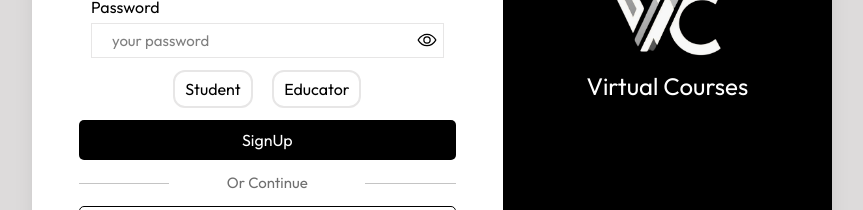
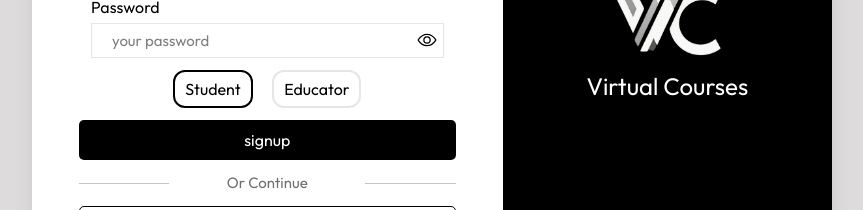
Before and after one commit to anish-kr-sahu/lms_mern, a React (Vite) app in the folder frontend/: page /signup in a window 1280 px wide. Shown: the part 364-574 px from the top of the page, without its empty margins (208-1071 px from the left). Built offline with nearby package versions, Linux system fonts and the light colour scheme.

Commit message:
signup completed

```diff
--- a/frontend/src/App.jsx
+++ b/frontend/src/App.jsx
@@ -4,12 +4,16 @@ import { Routes, Route } from 'react-router-dom'
 import Home from './pages/Home'
 import SignUp from './pages/SignUp'
 import Login from './pages/Login'
+import {ToastContainer} from "react-toastify";
+
+export const serverUrl = "http://localhost:8000"
 
 function App() {
   return (
     <>
+    <ToastContainer/>
       <Routes>
-         <Route path='/home' element={<Home/>} />
+         <Route path='/' element={<Home/>} />
          <Route path='/signup' element={<SignUp/>} />
          <Route path='/login' element={<Login/>} />
       </Routes>
--- a/frontend/src/pages/Login.jsx
+++ b/frontend/src/pages/Login.jsx
@@ -26,7 +26,7 @@ function Login() {
              <IoEye className='absolute w-[20px] h-[20px] cursor-pointer right-[5%] bottom-[4%]' onClick={()=>setShow(prev=>!prev)} /> }
            </div>
            <button className='w-[80%] h-[40px] bg-black text-white cursor-pointer flex items-center justify-center rounded-[5px]'>Login</button>
-           <span className='text-[13px] cursor-pointer text-[#585757]'>Forget password</span>
+           <span className='text-[13px] cursor-pointer text-[#585757]'>Forget your password</span>
            <div className='w-[80%] flex items-center gap-2'>
              <div className='w-[25%] h-[0.5px] bg-[#c4c4c4]'></div>
              <div className='w-[50%] text-[15px] text-[#6f6f6f] flex items-center justify-center'>Or Continue</div>
--- a/frontend/src/pages/SignUp.jsx
+++ b/frontend/src/pages/SignUp.jsx
@@ -4,14 +4,42 @@ import google from "../assets/google.jpg"
 import { IoEyeOutline } from "react-icons/io5";
 import { IoEye } from "react-icons/io5";
 import { useNavigate } from 'react-router-dom';
+import axios from "axios";
+import { serverUrl } from '../App';
+import { toast } from 'react-toastify';
+import {ClipLoader} from "react-spinners";
 
 function SignUp() {
   const [show, setShow] = useState(false);
   // naviagate
   const navigate = useNavigate();
+  // value set
+  const [name, setName] = useState("");
+  const [email, setEmail] = useState("");
+  const [password, setPassword] = useState("");
+  const [role, setRole] = useState("student");
+  const [loading,setLoading] = useState(false);
+
+  // handlesignup function fetch api
+  const handleSignup = async() =>{
+    setLoading(true);
+    try{
+      const result = await axios.post(serverUrl + "/api/auth/signup",{name,email,password,role},
+        {withCredentials:true});
+        console.log(result.data);
+        setLoading(false);
+        navigate('/');
+        toast.done("signup Successfully");
+    }catch(error){
+      console.log(error);
+      setLoading(false);
+      toast.error(error.response.data.msg);
+    }
+  }
+
   return (
     <div className='bg-[#dddbdb] w-[100vw] h-[100vh] flex items-center justify-center'>
-      <form className='w-[90%] md:w-200 h-150 bg-[white] shadow-xl rounded-2xl flex'>
+      <form className='w-[90%] md:w-200 h-150 bg-[white] shadow-xl rounded-2xl flex' onSubmit={(e) =>e.preventDefault()}>
         {/* {left div} */}
         <div className='mid:w-[50%] w-[100%] h-[100%] flex flex-col items-center justify-center gap-3'>
           <div>
@@ -20,19 +48,19 @@ function SignUp() {
           </div>
           <div className='flex flex-col gap-1 w-[80%] items-start justify-center px-3 relative'>
             <label htmlFor="name" className='font-semi-bold'>Name</label>
-            <input id='name' type="text" className='border-1 w-[100%] h-[35px] border-[#e7e6e6] text-[15px] px-[20px]' placeholder='your name' />
+            <input id='name' type="text" className='border-1 w-[100%] h-[35px] border-[#e7e6e6] text-[15px] px-[20px]' placeholder='your name' onChange={(e) => setName(e.target.value)} value={name}  />
             <label htmlFor="email" className='font-semi-bold'>Email</label>
-            <input id='email' type="email" className='border-1 w-[100%] h-[35px] border-[#e7e6e6] text-[15px] px-[20px]' placeholder='your email' />
+            <input id='email' type="email" className='border-1 w-[100%] h-[35px] border-[#e7e6e6] text-[15px] px-[20px]' placeholder='your email' onChange={(e) => setEmail(e.target.value)} value={email} />
             <label htmlFor="password" className='font-semi-bold'>Password</label>
-            <input id='password' type={show ? "text": "password"} className='border-1 w-[100%] h-[35px] border-[#e7e6e6] text-[15px] px-[20px]' placeholder='your password' />
+            <input id='password' type={show ? "text": "password"} className='border-1 w-[100%] h-[35px] border-[#e7e6e6] text-[15px] px-[20px]' placeholder='your password' onChange={(e) => setPassword(e.target.value)} value={password} />
             { !show ?<IoEyeOutline className='absolute w-[20px] h-[20px] cursor-pointer right-[5%] bottom-[4%]'  onClick={()=> setShow(prev=>!prev)}  />:
             <IoEye className='absolute w-[20px] h-[20px] cursor-pointer right-[5%] bottom-[4%]' onClick={()=>setShow(prev=>!prev)} /> }
           </div>
           <div className='flex mid:w-[60%] w-[40%] items-center justify-between'>
-            <span className='px-[10px] py-[5px] border-[2px] border-[#e7e6e6] rounded-xl cursor-pointer hover:border-black'>Student</span>
-            <span className='px-[10px] py-[5px] border-[2px] border-[#e7e6e6] rounded-xl cursor-pointer hover:border-black'>Educator</span>
+            <span className={`px-[10px] py-[5px] border-[2px] border-[#e7e6e6] rounded-xl cursor-pointer hover:border-black ${role === "student" ? "border-black": "border-[#646464]"}`}onClick={() => setRole("student")} >Student</span>
+            <span className={`px-[10px] py-[5px] border-[2px] border-[#e7e6e6] rounded-xl cursor-pointer hover:border-black ${role === "educator" ? "border-black": "border-[#646464]"}`} onClick={() => setRole("educator")}>Educator</span>
           </div>
-          <button className='w-[80%] h-[40px] bg-black text-white cursor-pointer flex items-center justify-center rounded-[5px]'>SignUp</button>
+          <button className='w-[80%] h-[40px] bg-black text-white cursor-pointer flex items-center justify-center rounded-[5px]' onClick={handleSignup} disabled={loading}>{loading ? <ClipLoader size={30} color='white' />: "signup"}</button>
           <div className='w-[80%] flex items-center gap-2'>
             <div className='w-[25%] h-[0.5px] bg-[#c4c4c4]'></div>
             <div className='w-[50%] text-[15px] text-[#6f6f6f] flex items-center justify-center'>Or Continue</div>
```
